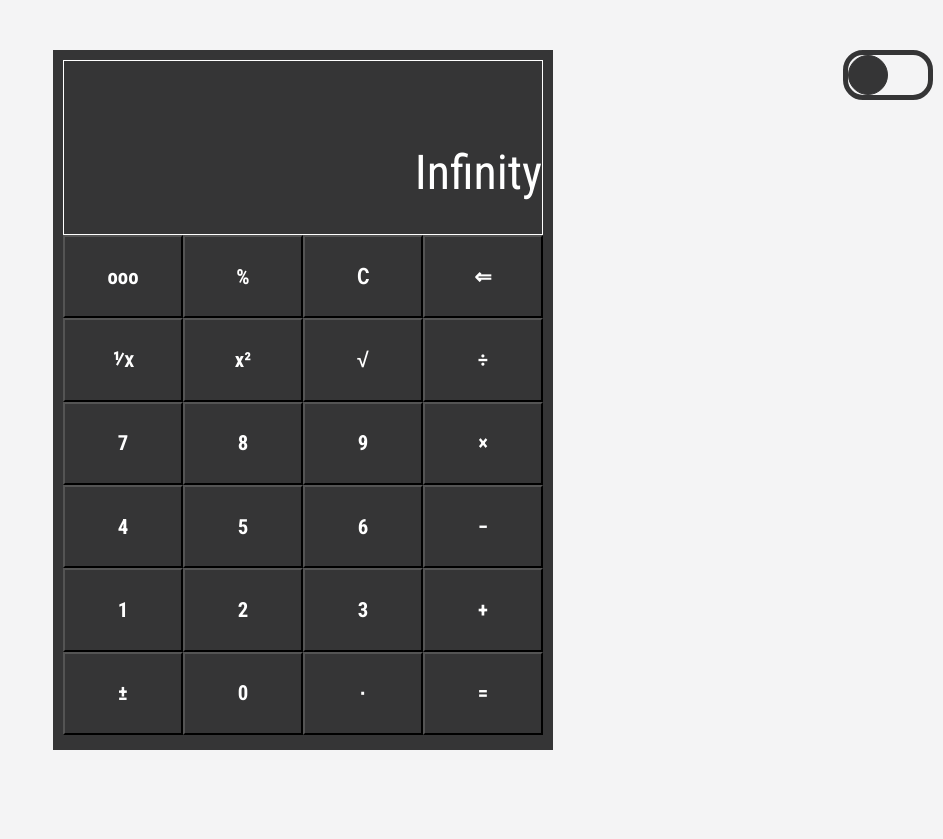
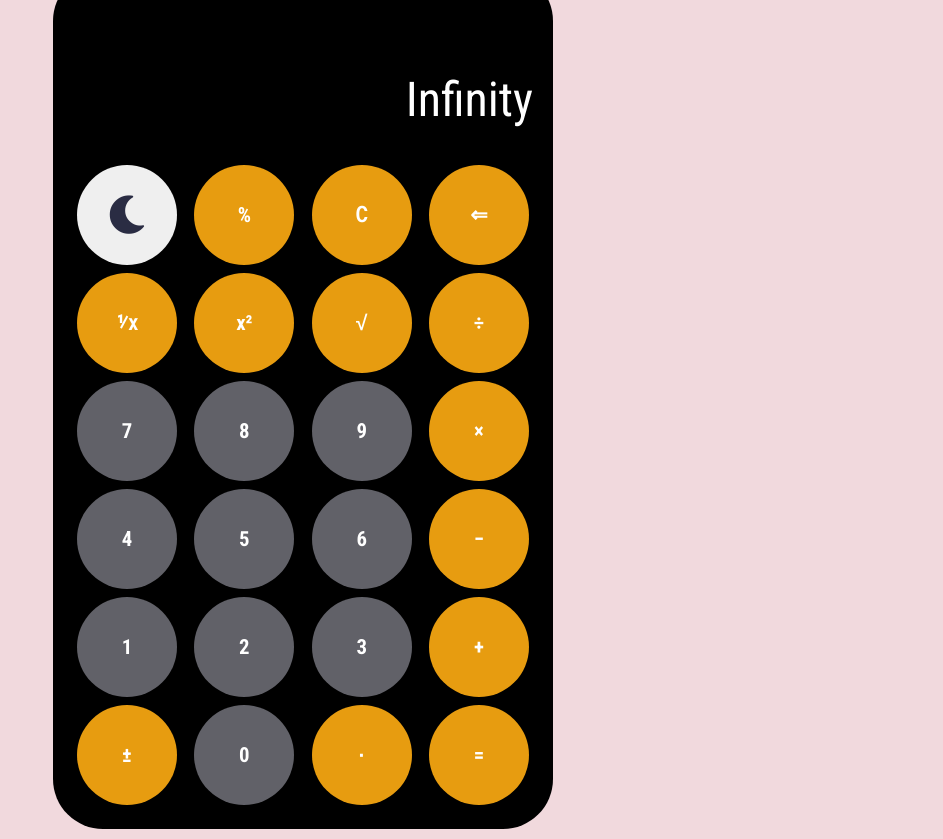
Before and after one commit to victorvi007/calculator, a plain HTML site: page index.html in a window 1280 px wide. Both pictures are taken after a click on the button "⅟ⅹ". Shown: the whole page, without its empty margins (337-1280 px from the left). Before the commit the page ends 800 px from the top, so only its background shows below. Drawn offline with Linux system fonts and the light colour scheme.

Commit message:
first commit

```diff
--- a/css/style.css
+++ b/css/style.css
@@ -7,10 +7,9 @@
     color:#fff;
 
 }
+F8BD66
 
-.dark-mode {
-    filter: invert(1) hue-rotate(180deg);
-}
+
 
 .invarted {
     filter: invert(1) hue-rotate(180deg);
@@ -21,70 +20,75 @@
     right: 10px;
 }
 
-.chamber {
-    width: 90px;
-    height: 50px;
-    border: 5px solid #353536;
-    border-radius: 20px;
-    position: relative;
-    transition: all 10s ease-in;
-}
 
-.nob {
-    height: 40px;
-    width: 40px;
-    background-color: #353536;
-    border-radius: 50%;
-    border: 1px solid #353536;
-    position: absolute;
-    cursor: pointer;
-
-}
-
-.switch {
-    right: 0px;
-}
 body{
-    background: #f4f4f5;
+    background: rgb(241, 217, 221);
     display:flex;
     justify-content: center;
     align-items: center;
     height:100vh;
+    overflow: hidden;
+
 }
-.calc{
-    width:500px;
-    height:700px;
-    background:#353536;
+
+.container{
+    display: flex;
+    justify-content: center;
+    align-items: center;
+    width:100%;
     padding:10px;
-    display: flex;
-    flex-direction: column;
 
 
 }
+.calc{
+    width:100%;
+    background:#000;
+}
 .screen{
     width:100%;
-    height:175px;
-    /* padding:5px; */
-    border:1px solid #fff;
+    height:20%;
     position: relative;
     overflow-x:hidden;
+    margin:auto;
+    background:#000;
+
+
 }
 
 .keys{
+    height:80%;
+}
+
+.row-1,.row-2,.row-3,.row-4,.row-5,.row-6{
     width:100%;
-    display:grid;
-    grid-template-columns:repeat(4, 1fr);
-    /* border:1px solid #fff; */
-    height:500px;
+    padding:2px 2px;
+    display: flex;
+    justify-content: space-between;
+
+}
+.row-1 button,.row-2 button,.row-3 button,.row-4 button,.row-5 button,.row-6 button{
+    width:80px;
+    height:80px;
+    margin:2px;
+    border:0px;
+     font-weight: 900;
+    font-size: 1.3rem;
+    border-radius: 50%;
+
+
+}
+.operator{
+background-color:rgb(231, 156, 16);
+}
+.number{
+    background-color:#616168;
 }
 
 .calc-screen{
     border:1px solid ;
-    height:30%;
     text-align: right;
     font-size:1.5rem;
     width:100%;
-    background-color: #353536;
     border:0px;
 }
 
@@ -97,11 +101,8 @@ body{
     padding-top:30px;
     height:40px;
     font-size: 3rem;
-    position: absolute;
-    bottom:0px;
     height:120px;
     width:100%;
-    background-color: #353536;
     border:0px;
 
 
@@ -111,47 +112,51 @@ body{
 
 }
 
-button{
 
-    font-weight: 900;
-    font-size: 1.3rem;
-    background-color: inherit;
+#nob i{
+    color:#2A2C43;
+    font-size: 2.4rem;
+
 }
 
-button:hover{
-    background-color: #494949;
+@media(max-width:280px){
+    .row-1 button,.row-2 button,.row-3 button,.row-4 button,.row-5 button,.row-6 button{
+        width:60px;
+        height:60px;
+    }
 }
-button:focus{
-    background-color: #353536;
-    outline: none;
-}
-
-@media(max-width:500px){
-    .calc{
-        width:400px;
-    }
-.result-screen {
-    font-size:5rem;
-}
-}
-
-@media(max-width:396px){
-    .calc{
-        width:350px;
-    }
-    .result-screen {
-        font-size: 4rem;
+@media(min-height:700px){
+    .calc-screen{
+        min-height:50px;
     }
 }
 
-@media(max-width:360px){
+@media(min-width:760px){
     .calc{
-      height:650px;
+        font-size:1.4rem;
+        width:500px;
+        border-radius: 50px 50px 50px 50px;
+        padding:20px;
+    }
+    .screen{
+
+        border-radius: 10px 10px 0px 0px;
 
     }
-    .result-screen{
-    font-size: 4rem;
-    height:85px;
 
+    .row-1 button,.row-2 button,.row-3 button,.row-4 button,.row-5 button,.row-6 button{
+        width:100px;
+        height:100px;
     }
 }
+
+
+.dark-mode {
+    background:#2A2C43;
+}
+.dark-mode #nob {
+    background:#2A2C43;
+}
+.dark-mode #nob i{
+    color:#fff;
+}
--- a/index.html
+++ b/index.html
@@ -1,49 +1,62 @@
 <!DOCTYPE html>
 <html lang="en">
+
 <head>
     <meta charset="UTF-8">
     <meta name="viewport" content="width=device-width, initial-scale=1.0">
+    <link rel="icon" href="img/logo.png">
+    <link rel="stylesheet" href="https://cdnjs.cloudflare.com/ajax/libs/font-awesome/5.15.1/css/all.min.css">
     <title>Calculator</title>
     <link rel="stylesheet" href="css/style.css">
 </head>
+
 <body>
 
     <div class="container">
-  <div class="toggler">
-        <div class="chamber">
-            <div class="nob"></div>
-        </div>
-    </div>
         <div class="calc">
             <div class="screen">
                 <div type="text" class="calc-screen" id="calc-screen"></div>
                 <div type="number" class="result-screen" id="result-screen"></div>
             </div>
             <div class="keys">
-                <button value="" class="operator" id="">ooo</button>
+                <div class="row-1">
+                    <button value="" class="" id="nob">
+                        <i class="fas fa-moon"></i>
+                    </button>
                     <button value="" class="operator" id="%">&#37;</button>
                     <button value="clear" class="operator" id="clear">&#8705;</button>
-                <button value="" class="ope      rator" id="bkspace">&#8656;</button>
+                    <button value="" class="operator" id="bkspace">&#8656;</button>
+                </div>
+                <div class="row-2">
                     <button value="" class="operator" id="onefr">⅟ⅹ</button>
                     <button value="" class="operator" id="sqr">x&#178;</button>
                     <button value="" class="operator" id="sqrt">&radic;</button>
                     <button value="/" class="operator" id="/">&#247;</button>
+                </div>
+                <div class="row-3">
                     <button value="7" class="number" id="7">7</button>
                     <button value="8" class="number" id="8">8</button>
                     <button value="9" class="number" id="9">9</button>
                     <button value="*" class="operator" id="*">&#215;</button>
+                </div>
+                <div class="row-4">
                     <button value="4" class="number" id="4">4</button>
                     <button value="5" class="number" id="5">5</button>
                     <button value="6" class="number" id="6">6</button>
                     <button value="+" class="operator" id="-">&#8722;</button>
+                </div>
+                <div class="row-5">
                     <button value="1" class="number" id="1">1</button>
                     <button value="2" class="number" id="2">2</button>
                     <button value="3" class="number" id="3">3</button>
                     <button value="+" class="operator" id="+">&#43;</button>
-                <button  class="operator" id="plus-minus">&#177;</button>
+                </div>
+                <div class="row-6">
+                    <button class="operator" id="plus-minus">&#177;</button>
                     <button value="0" class="number" id="0">0</button>
                     <button value="." class="operator" id=".">&#8729;</button>
                     <button class="operator" id="=">&#61;</button>
+                </div>
             </div>
         </div>
 
@@ -51,4 +64,5 @@
 
     <script src="js/main.js"></script>
 </body>
+
 </html>
--- a/js/main.js
+++ b/js/main.js
@@ -1,9 +1,9 @@
 const calcScreen = document.getElementById("calc-screen");
 const resultScreen = document.getElementById("result-screen");
-const nob = document.querySelector(".nob");
-
+const nob = document.getElementById("nob");
 const number = document.querySelectorAll(".number");
 const operator = document.querySelectorAll(".operator");
+const body = document.getElementsByTagName('body')[0];
 
 
 let numbers = [];
@@ -17,16 +17,21 @@ number.forEach((num) => {
   num.addEventListener("click", () => {
 
     if (resultScreen.innerHTML.length == 0) {
-      if (calcScreen.innerHTML == 0 && num.id == 0) {
+
+      if (calcScreen.innerHTML == 0 && num.id == 0 && calcScreen.innerHTML.length <2) {
         calcScreen.innerHTML = 0;
       } else {
         if (calcScreen.innerHTML == 0 && calcScreen.innerHTML.length == 1) {
-          calcScreen.innerHTML = num.id;
         } else {
+
           calcScreen.innerHTML += num.id;
+
         }
+
       }
+      console.log(calcScreen.innerHTML)
     } else {
+
       calcScreen.innerHTML = resultScreen.innerHTML;
       calcScreen.innerHTML = num.id;
       resultScreen.innerHTML = ""
@@ -47,17 +52,18 @@ operator.forEach((op) => {
 
         if (
           op.id == "=" ||
+          op.id == "nob" ||
           op.id == "sqrt" ||
           op.id == "sqr" ||
           op.id == "bkspace" ||
-          op.id == "onefr"||
+          op.id == "onefr" ||
           op.id == 'plus-minus'
-        ) {
-        } else {
+        ) {} else {
 
-                if (isNaN(calcScreen.innerHTML.substr(calcScreen.innerHTML.length - 1)) == true) {
-                calcScreen.innerHTML =    calcScreen.innerHTML.substring(0,calcScreen.innerHTML.length - 1);
-                calcScreen.innerHTML+=op.id;
+          if (isNaN(calcScreen.innerHTML.substr(calcScreen.innerHTML.length - 1)) == true ) {
+            calcScreen.innerHTML = calcScreen.innerHTML.substring(0, calcScreen.innerHTML.length - 1);
+
+            calcScreen.innerHTML += op.id;
           } else {
             calcScreen.innerHTML += op.id;
           }
@@ -67,18 +73,16 @@ operator.forEach((op) => {
       }
 
       // Plus or Minus
+      if (op.id == 'plus-minus') {
+        let plusMinus = -Number(calcScreen.innerHTML);
+        if (isNaN(plusMinus)) {
 
-        if(op.id == 'plus-minus'){
-              let plusMinus = -Number(calcScreen.innerHTML);
-              if (isNaN(plusMinus)){
-
-              } else{
+        } else {
           calcScreen.innerHTML = plusMinus;
 
 
         }
       }
-
       // Plus or Minus
 
 
@@ -100,10 +104,11 @@ operator.forEach((op) => {
       if (op.id == "=") {
         let ans = eval(calcScreen.innerHTML);
 
-        resultScreen.innerHTML = Number(ans.toString().substr(0, 10));
-        // console.log(eval(calcScreen.innerHTML));
+        resultScreen.innerHTML = ans.toString().substr(0, 20);
+
       }
       // Equal
+
 
 
       // Square
@@ -115,10 +120,7 @@ operator.forEach((op) => {
       // bkspace
       if (op.id == "bkspace") {
         let bkSpaceStr = calcScreen.innerHTML.toString();
-        calcScreen.innerHTML = bkSpaceStr.substr(
-          0,
-          calcScreen.innerHTML.length - 1
-        );
+        calcScreen.innerHTML = bkSpaceStr.substr(0, calcScreen.innerHTML.length - 1);
       }
       // bkspace
 
@@ -128,6 +130,11 @@ operator.forEach((op) => {
       }
       // onefr
     } else {
+
+      if (
+        op.id == "nob"
+      ){}
+
       if (op.id != "clear") {
         if (op.id == "sqrt") {
           calcScreen.innerHTML = resultScreen.innerHTML;
@@ -141,17 +148,19 @@ operator.forEach((op) => {
         } else if (op.id == "onefr") {
           calcScreen.innerHTML = resultScreen.innerHTML;
           resultScreen.innerHTML = 1 / calcScreen.innerHTML;
-        } else if(op.id == 'plus-minus'){
-                  calcScreen.innerHTML =  resultScreen.innerHTML;
+        } else if (op.id == 'plus-minus') {
+          calcScreen.innerHTML = resultScreen.innerHTML;
           resultScreen.innerHTML = "";
           let plusMinus = -Number(calcScreen.innerHTML);
-              if (isNaN(plusMinus)){
+          if (isNaN(plusMinus)) {
 
-              }else{
+          } else {
             calcScreen.innerHTML = plusMinus;
           }
 
-        } else {
+        } else if (op.id == "bkspace") {
+          calcScreen.innerHTML = "";
+        }else {
           calcScreen.innerHTML = resultScreen.innerHTML;
 
 
@@ -167,10 +176,14 @@ operator.forEach((op) => {
 });
 
 nob.addEventListener("click", () => {
-  nob.classList.toggle("switch");
-  document.documentElement.classList.toggle("dark-mode");
-  // document.querySelectorAll(".inverted").forEach((invert) => {
-  //   invert.classList.toggle("dark-mode");
-  // });
+ body.classList.toggle("dark-mode");
+ if(body.getAttribute('class')=="dark-mode"){
+  nob.innerHTML = `<i class="fas fa-sun"></i>`;
+  nob.style.css({
+    'background': 'red'
+  })
+ }else{
+  nob.innerHTML = `<i class="fas fa-moon"></i>`
+ }
 
 });
```
Also changed, not shown: img/logo.png (added). Lines whose indentation alone changed are shown as unchanged.
